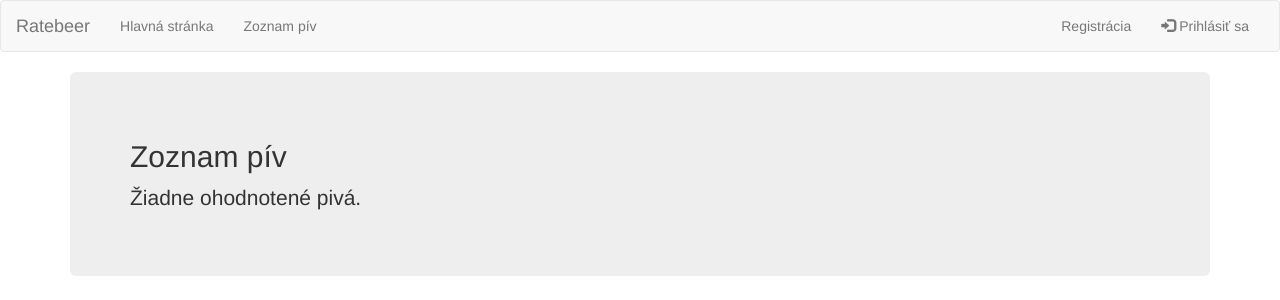
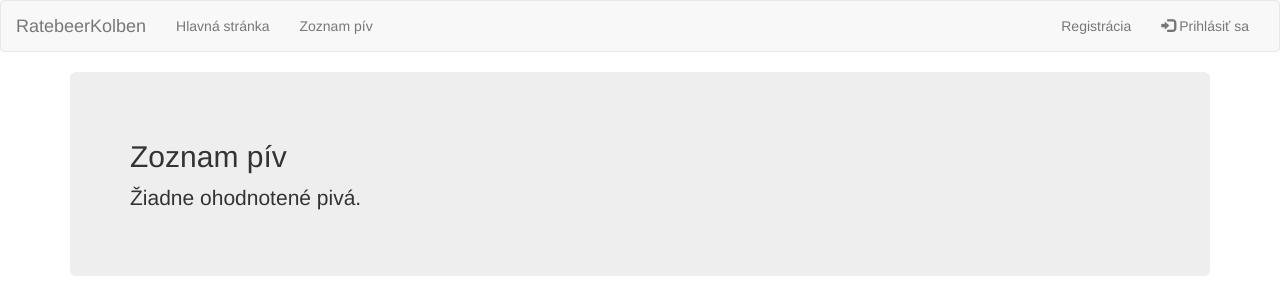
Before and after one commit to kolibrik7/Ratebeer, a Django app: template beers/templates/beers/zoznam.html in a window 1280 px wide. Shown: the top 300 px of the page. Run offline with Django 3.2, Linux system fonts and the light colour scheme; the template is opened without the code that fills it, so the values that code supplies are empty; some libraries are stand-ins or nearby versions.

Commit message:
male upravy

```diff
--- a/beers/templates/beers/zoznam.html
+++ b/beers/templates/beers/zoznam.html
@@ -65,11 +65,6 @@
 
 {% endblock %}
 
-{% block scripts %}
-	{% load staticfiles %}
-	<script type="text/javascript" src="{% static 'beers/js/jquery.tablesorter.js' %}"></script>
-{% endblock %}
-
 {% block javascript %}
 	$(".clickable-row").click(function() {
 		window.location = $(this).data("href");
--- a/templates/ratebeer/base.html
+++ b/templates/ratebeer/base.html
@@ -3,8 +3,6 @@
 <html>
 <head>
 	<link rel="stylesheet" type="text/css" href="{% static 'beers/css/bootstrap.min.css' %}">
-	<link rel="stylesheet" type="text/css" href="{% static 'beers/css/responsive.css' %}">
-	<link rel="stylesheet" type="text/css" href="{% static 'beers/css/style.css' %}">
 
 	<title>{% block title %}{% endblock %}</title>
 </head>
@@ -19,7 +17,7 @@
 					<span class="icon-bar"></span>
 					<span class="icon-bar"></span>
 				</button>
-				<a class="navbar-brand" href="{% url 'index' %}">Ratebeer</a>
+				<a class="navbar-brand" href="{% url 'index' %}">RatebeerKolben</a>
 			</div> <!-- navbar-header -->
 
 			<div class="collapse navbar-collapse" id="menu">
```
